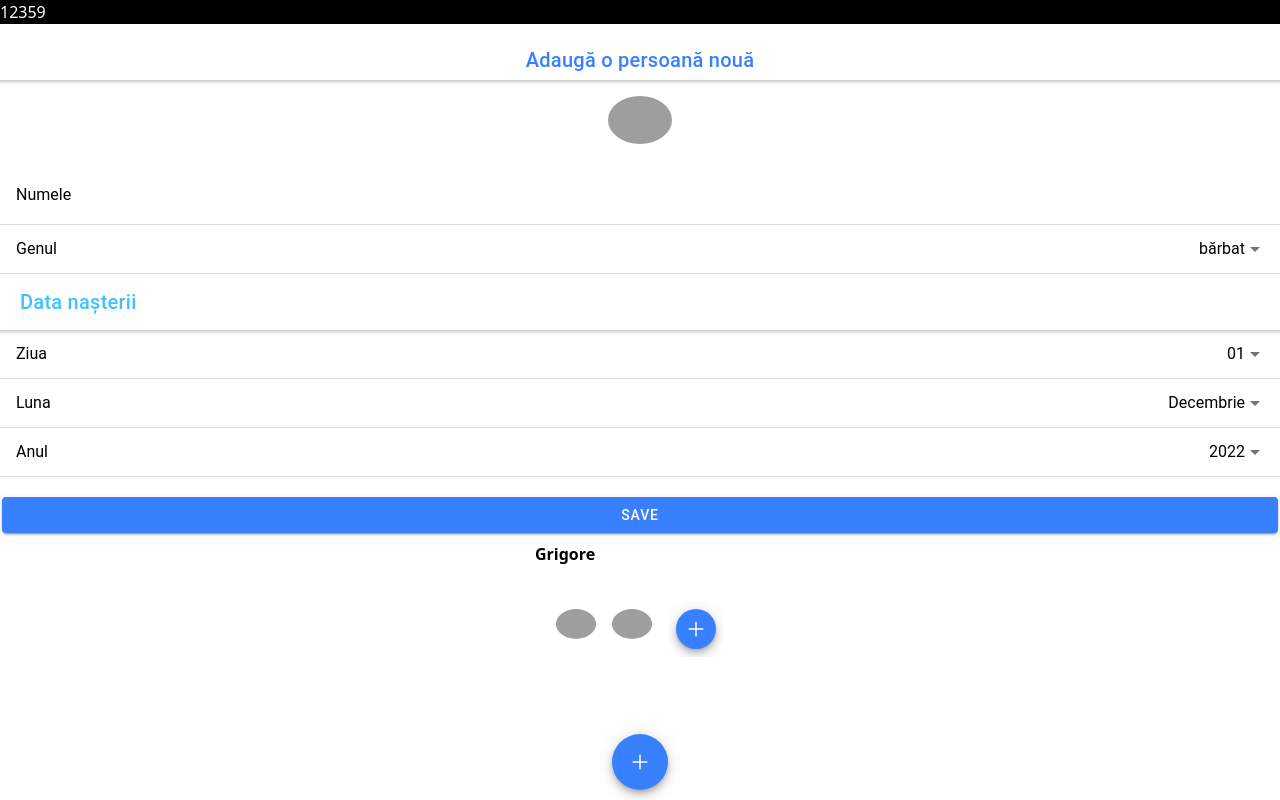
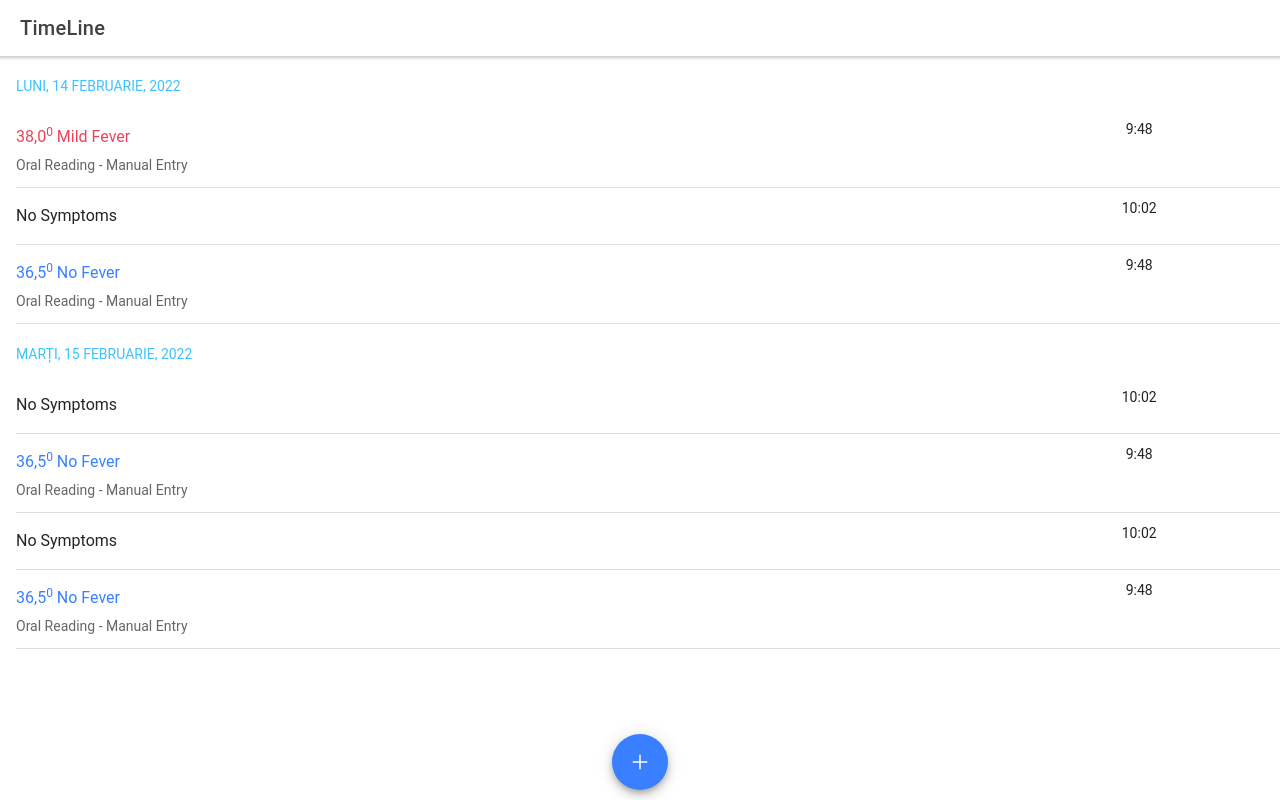
Before and after one commit to CostelEr/MYMEDI-VITE-IONIC, a React (Vite) app in the folder mymedi-vite-ionic/: page / in a window 1280 px wide. Built offline with nearby package versions, Linux system fonts and the light colour scheme; grey boxes are pictures that could not be loaded.

Commit message:
TimeLine component edited

```diff
--- a/mymedi-vite-ionic/src/App.tsx
+++ b/mymedi-vite-ionic/src/App.tsx
@@ -1,21 +1,17 @@
 import { IonApp, setupIonicReact } from "@ionic/react";
+setupIonicReact();
 
 import { AddInformationButton } from "./components/add-information-button/AddInformationButton";
-import { AddPersonPage } from "./components/add-person-page/AddPersonPage";
+import { TimeLine } from "./components/time-line/TimeLine";
 
 import "@ionic/react/css/core.css";
-
-setupIonicReact();
 import "./index.css";
-
-import { AddFamilyMember } from "./components/add-family-member/AddFamilyMember";
+import { AddPersonPage } from "./components/add-person-page/AddPersonPage";
 
 function App() {
   return (
     <IonApp>
-      <div className="bg-black text-white">12359</div>
-      <AddFamilyMember></AddFamilyMember>
-      <AddPersonPage></AddPersonPage>
+      <TimeLine></TimeLine>
       <AddInformationButton></AddInformationButton>
     </IonApp>
   );
--- /dev/null
+++ b/mymedi-vite-ionic/src/components/date-time-component/DateTimeComponent.tsx
@@ -0,0 +1,113 @@
+import {
+  IonApp,
+  IonHeader,
+  IonToolbar,
+  IonTitle,
+  IonContent,
+  IonDatetime,
+  IonButtons,
+  IonButton,
+  IonModal,
+} from "@ionic/react";
+
+import "../../index.css";
+
+export function AddInformationButton() {
+  return (
+    <IonApp>
+      <IonHeader translucent>
+        <IonToolbar>
+          <IonTitle>DateTime</IonTitle>
+        </IonToolbar>
+      </IonHeader>
+      <IonContent className="ion-padding-start ion-padding-end" fullscreen>
+        <div className="grid">
+          <div className="grid-item">
+            <h2>Initial Value</h2>
+            <IonDatetime value="2012-12-15T13:47:20.789"></IonDatetime>
+          </div>
+          <div className="grid-item">
+            <h2>Readonly</h2>
+            <IonDatetime readonly></IonDatetime>
+          </div>
+          <div className="grid-item">
+            <h2>Disabled</h2>
+            <IonDatetime disabled></IonDatetime>
+          </div>
+          <div className="grid-item">
+            <h2>Custom Locale</h2>
+            <IonDatetime locale="en-GB"></IonDatetime>
+          </div>
+          <div className="grid-item">
+            <h2>Max and min</h2>
+            <IonDatetime
+              min="1994-03-14"
+              max="2012-12-09"
+              value="2008-09-02"
+            ></IonDatetime>
+          </div>
+          <div className="grid-item">
+            <h2>15 minute increments</h2>
+            <IonDatetime minute-values="0,15,30,45"></IonDatetime>
+          </div>
+          <div className="grid-item">
+            <h2>Specific days/months/years</h2>
+            <IonDatetime
+              month-values="6,7,8"
+              year-values="2014,2015"
+              day-values="01,02,03,04,05,06,08,09,10,11,12,13,14"
+            ></IonDatetime>
+          </div>
+          <div className="grid-item">
+            <h2>Time Only</h2>
+            <IonDatetime presentation="time"></IonDatetime>
+          </div>
+          <div className="grid-item">
+            <h2>Time First, Date Second</h2>
+            <IonDatetime presentation="time-date"></IonDatetime>
+          </div>
+          <div className="grid-item">
+            <h2>Custom Hour Cycle</h2>
+            <IonDatetime hour-cycle="h23"></IonDatetime>
+          </div>
+          <div className="grid-item">
+            <h2>Custom First Day Of Week</h2>
+            <IonDatetime first-day-of-week="1"></IonDatetime>
+          </div>
+          <div className="grid-item">
+            <h2>Custom Title</h2>
+            <IonDatetime>
+              <div slot="title">My Custom Title</div>
+            </IonDatetime>
+          </div>
+          <div className="grid-item">
+            <h2>Clear Button</h2>
+            <IonDatetime show-clear-button="true"></IonDatetime>
+          </div>
+          <div className="grid-item">
+            <h2>Custom Buttons</h2>
+            <IonDatetime ref="el => this.customDatetime = el">
+              <IonButtons slot="buttons">
+                <IonButton color="primary" onClick="{() => this.confirm()}">
+                  Good to go!
+                </IonButton>
+                <IonButton color="danger" onClick={() => this.reset()}>
+                  Reset
+                </IonButton>
+              </IonButtons>
+            </IonDatetime>
+          </div>
+          <div className="grid-item">
+            <h2>Datetime in Overlay</h2>
+            <IonButton id="open-modal">Open Datetime Modal</IonButton>
+            <IonModal trigger="open-modal">
+              <IonContent force-overscroll="false">
+                <IonDatetime></IonDatetime>
+              </IonContent>
+            </IonModal>
+          </div>
+        </div>
+      </IonContent>
+    </IonApp>
+  );
+}
--- a/mymedi-vite-ionic/src/components/time-line/TimeLine.tsx
+++ b/mymedi-vite-ionic/src/components/time-line/TimeLine.tsx
@@ -130,6 +130,44 @@ export function TimeLine() {
             <p>Oral Reading - Manual Entry</p>
           </IonLabel>
         </IonItem>
+
+        <IonItem>
+          <IonLabel>
+            <div className="flex justify-start align-baseline">
+              <div className="text-2xl font-bold w-4/5">
+                <IonText color="dark">
+                  <h2>No Symptoms</h2>
+                </IonText>
+              </div>
+              <div className="w-1/5 flex justify-center">
+                <IonText color="dark">
+                  <h3>10:02</h3>
+                </IonText>
+              </div>
+            </div>
+          </IonLabel>
+        </IonItem>
+
+        <IonItem>
+          <IonLabel>
+            <div className="flex justify-start align-baseline">
+              <div className="text-2xl font-bold w-4/5">
+                <IonText color="primary">
+                  <h2>
+                    36,5<sup>0</sup> No Fever
+                  </h2>
+                </IonText>
+              </div>
+              <div className="w-1/5 flex justify-center">
+                <IonText color="dark">
+                  <h3>9:48</h3>
+                </IonText>
+              </div>
+            </div>
+
+            <p>Oral Reading - Manual Entry</p>
+          </IonLabel>
+        </IonItem>
       </IonContent>
     </IonApp>
   );
```
